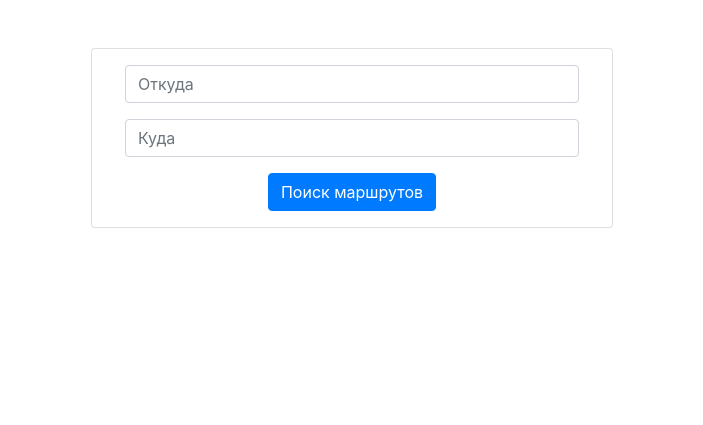
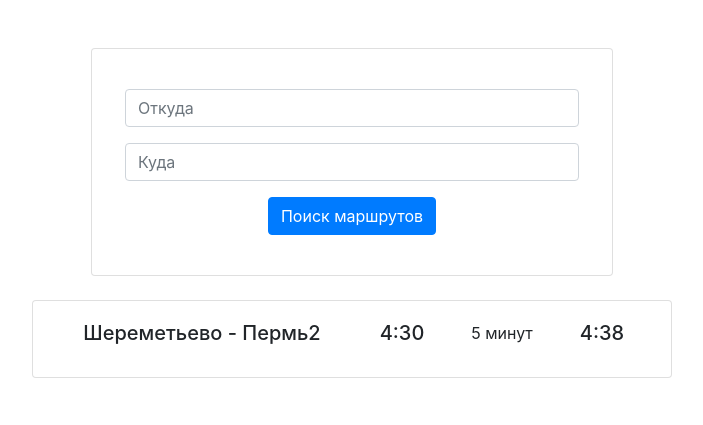
Before and after one commit to DeRecnad/BusTimeTable, a Django app: page / in a window 1280 px wide. Shown: the top 425 px of the page, without its empty margins (288-991 px from the left). Run offline with Django 4.2, Linux system fonts and the light colour scheme; data that the repository does not hold is empty; some libraries are stand-ins or nearby versions.

Commit message:
Карточка для автобусов

```diff
--- a/templates/index.html
+++ b/templates/index.html
@@ -6,18 +6,29 @@
     <meta http-equiv="X-UA-Compatible" content="IE=edge">
     <meta name="viewport" content="width=device-width, initial-scale=1">
     <title>Bootstrap - Prebuilt Layout</title>
+	<svg xmlns="http://www.w3.org/2000/svg" style="display: none;">
+  		<symbol id="check-circle-fill" viewBox="0 0 16 16">
+    		<path d="M16 8A8 8 0 1 1 0 8a8 8 0 0 1 16 0zm-3.97-3.03a.75.75 0 0 0-1.08.022L7.477 9.417 5.384 7.323a.75.75 0 0 0-1.06 1.06L6.97 11.03a.75.75 0 0 0 1.079-.02l3.992-4.99a.75.75 0 0 0-.01-1.05z"/>
+  		</symbol>
+  		<symbol id="info-fill" viewBox="0 0 16 16">
+    		<path d="M8 16A8 8 0 1 0 8 0a8 8 0 0 0 0 16zm.93-9.412-1 4.705c-.07.34.029.533.304.533.194 0 .487-.07.686-.246l-.088.416c-.287.346-.92.598-1.465.598-.703 0-1.002-.422-.808-1.319l.738-3.468c.064-.293.006-.399-.287-.47l-.451-.081.082-.381 2.29-.287zM8 5.5a1 1 0 1 1 0-2 1 1 0 0 1 0 2z"/>
+  		</symbol>
+  		<symbol id="exclamation-triangle-fill" viewBox="0 0 16 16">
+    		<path d="M8.982 1.566a1.13 1.13 0 0 0-1.96 0L.165 13.233c-.457.778.091 1.767.98 1.767h13.713c.889 0 1.438-.99.98-1.767L8.982 1.566zM8 5c.535 0 .954.462.9.995l-.35 3.507a.552.552 0 0 1-1.1 0L7.1 5.995A.905.905 0 0 1 8 5zm.002 6a1 1 0 1 1 0 2 1 1 0 0 1 0-2z"/>
+  		</symbol>
+</svg>
 
     <!-- Bootstrap -->
-    <link href="{% static '/css/bootstrap-4.4.1.css' %}" rel="stylesheet">
+    <link href="../static/css/bootstrap-4.4.1.css" rel="stylesheet">
 
   </head>
-  <body class="container p-5 w-200">
+  <body class="container p-5 w-200 align-items-center">
   <datalist id="datalist">
       {% for elem in station_names %}
           <option value="{{elem}}">
       {% endfor %}
   </datalist>
-	  <div class="card container text-center px-5 p-3 w-50 align-items-center " style="width: 40rem;">
+	  <div class="card container text-center px-5 p-3 w-50 align-items-center " style="width: 40rem;"><br>
 	  <div class="row justify-content-center align-self-center">
     	<div class="input-group mb-3">
   			<input type="text" class="form-control" list="datalist" placeholder="Откуда" aria-label="Recipient's username" aria-describedby="button-addon2">
@@ -25,14 +36,23 @@
 		<div class="input-group mb-3">
   			<input type="text" class="form-control" list="datalist" placeholder="Куда" aria-label="Recipient's username" aria-describedby="button-addon2">
 		</div><br>
-		<a href="#" class="btn btn-primary">Поиск маршрутов</a>
-	</div>
-	</div>
+		<a href="#" class="btn btn-primary">Поиск маршрутов</a><br>
+	</div><br>
+	</div><br>
+	  <div class="card container align-items-center" style="width: 40rem;">
+  		<div class="card-body row align-items-start text-center" style="width: 40rem;">
+    		<h5 class="card-title col-6">Шереметьево - Пермь2</h5>
+			<h5 class="card-title col-2">4:30</h5>
+			<h7 class="card-title col-2">5 минут</h7>
+			<h5 class="card-title col-2">4:38</h5>
+		</div>
+		</div>
+
     <!-- jQuery (necessary for Bootstrap's JavaScript plugins) -->
-    <script src="{% static '/js/jquery-3.4.1.min.js' %}"></script>
+    <script src="../static/js/jquery-3.4.1.min.js"></script>
 
     <!-- Include all compiled plugins (below), or include individual files as needed -->
-    <script src="{% static 'js/popper.min.js' %}"></script>
-    <script src="{% static 'js/bootstrap-4.4.1.js' %}"></script>
+    <script src="../static/js/popper.min.js"></script>
+    <script src="../static/js/bootstrap-4.4.1.js"></script>
   </body>
 </html>
```
